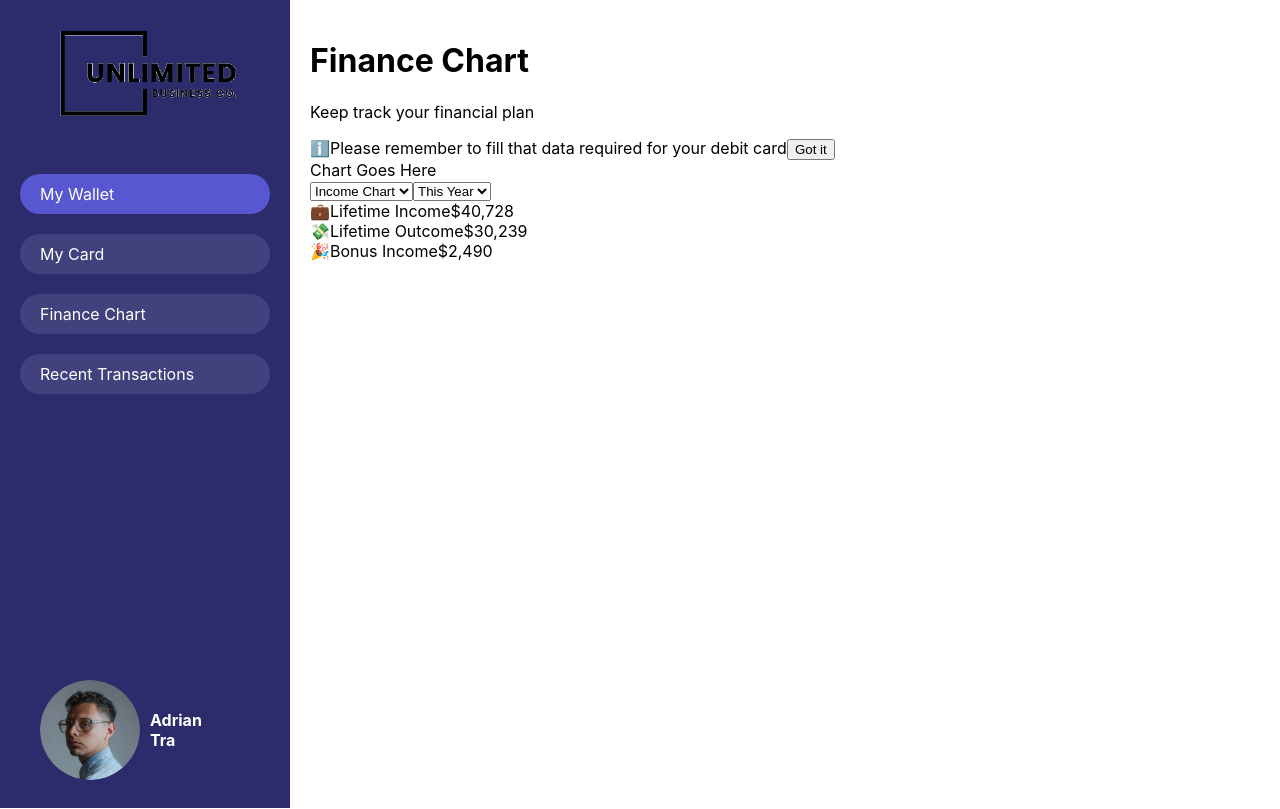
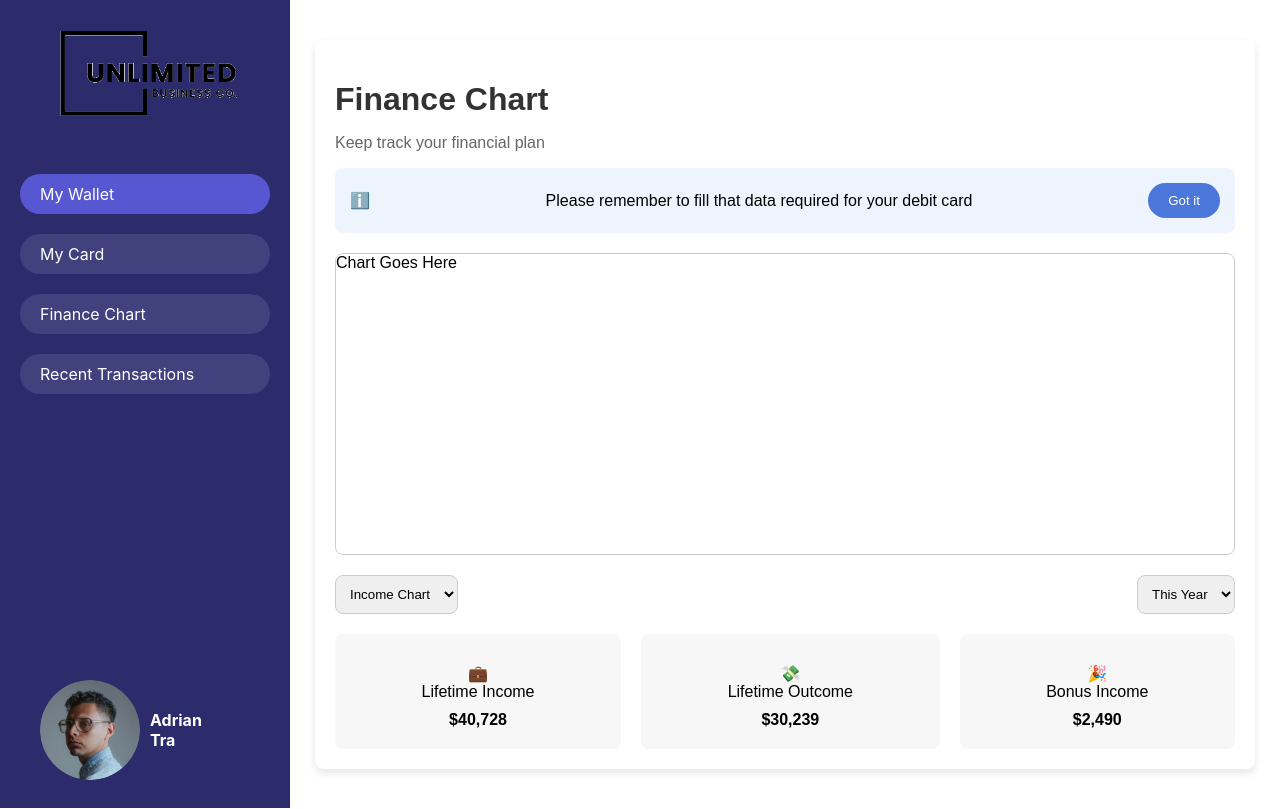
Before and after one commit to Ali-H-Hassan/Finance, a React (Create React App) app in the folder frontend/: page / in a window 1280 px wide. Built offline with nearby package versions, Linux system fonts and the light colour scheme.

Commit message:
Frontend <> Styling Chart page

```diff
--- a/frontend/src/components/FinanceChart/FinanceChart.css
+++ b/frontend/src/components/FinanceChart/FinanceChart.css
@@ -0,0 +1,94 @@
+.finance-chart {
+  font-family: "Arial", sans-serif;
+  background-color: #fff;
+  border-radius: 8px;
+  box-shadow: 0 4px 8px rgba(0, 0, 0, 0.1);
+  padding: 20px;
+  margin: 20px auto;
+  max-width: 900px;
+}
+
+.finance-chart h1 {
+  color: #333;
+  margin-bottom: 0.25em;
+}
+
+.finance-chart p {
+  color: #666;
+  margin-bottom: 1em;
+}
+
+.notification {
+  background-color: #eef4fd;
+  border-radius: 8px;
+  padding: 15px;
+  margin-bottom: 20px;
+  display: flex;
+  justify-content: space-between;
+  align-items: center;
+}
+
+.notification button {
+  border: none;
+  background-color: #4b77da;
+  color: white;
+  border-radius: 20px;
+  padding: 10px 20px;
+  cursor: pointer;
+}
+
+.chart-section {
+  margin-bottom: 20px;
+}
+
+.chart-placeholder {
+  border: 1px solid #ccc;
+  border-radius: 8px;
+  height: 300px;
+  margin-bottom: 20px;
+}
+
+.chart-filters {
+  display: flex;
+  justify-content: space-between;
+}
+
+.chart-filters select {
+  padding: 10px;
+  border-radius: 8px;
+  border: 1px solid #ccc;
+}
+
+.statistics {
+  display: flex;
+  justify-content: space-between;
+}
+
+.statistic {
+  background-color: #f7f7f7;
+  border-radius: 8px;
+  padding: 20px;
+  text-align: center;
+  flex-grow: 1;
+  margin-right: 20px;
+}
+
+.statistic:last-child {
+  margin-right: 0;
+}
+
+.statistic span {
+  display: block;
+  margin-top: 10px;
+  font-weight: bold;
+}
+
+@media (max-width: 768px) {
+  .statistics {
+    flex-direction: column;
+  }
+
+  .statistic {
+    margin-bottom: 20px;
+  }
+}
```
